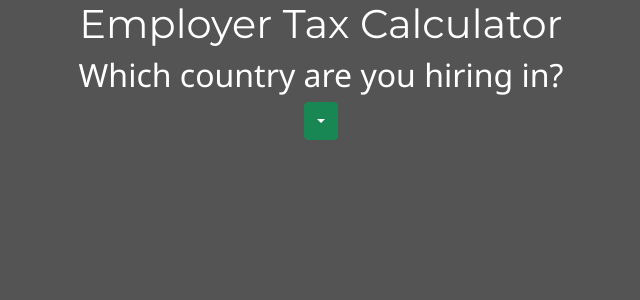
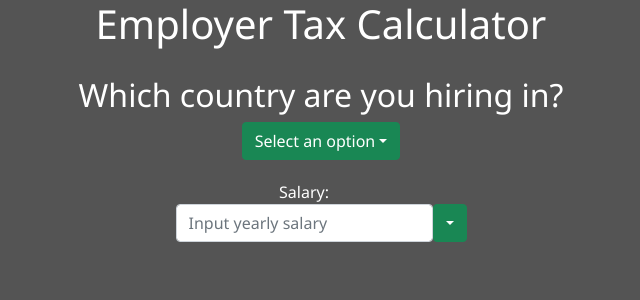
Before and after one commit to hebertomoreno/growth-eng-test-heberto, a React (Create React App) app: page / in a window 1280 px wide. Shown: the top 300 px of the page, without its empty margins (319-959 px from the left). Built offline with nearby package versions, Linux system fonts and the light colour scheme.

Commit message:
More bootstrapping

```diff
--- a/public/index.html
+++ b/public/index.html
@@ -30,6 +30,12 @@
       href="https://fonts.googleapis.com/css2?family=Lilita+One&family=Montserrat&display=swap"
       rel="stylesheet"
     />
+    <link
+      rel="stylesheet"
+      href="https://cdn.jsdelivr.net/npm/bootstrap@5.1.0/dist/css/bootstrap.min.css"
+      integrity="sha384-KyZXEAg3QhqLMpG8r+8fhAXLRk2vvoC2f3B09zVXn8CA5QIVfZOJ3BCsw2P0p/We"
+      crossorigin="anonymous"
+    />
     <title>Pilot Test</title>
   </head>
   <body>
--- a/src/App.tsx
+++ b/src/App.tsx
@@ -1,5 +1,6 @@
 import React, { useState } from "react";
 import Results from "./components/Results";
+import { Container, Row } from "react-bootstrap";
 import CountriesDropdown from "./components/CountriesDropdown";
 import SalaryInput from "./components/SalaryInput";
 import "./assets/styles/App.scss";
@@ -11,25 +12,28 @@ const makeCountryList = (taxRates: object): string[] => Object.keys(taxRates);
 
 const App = (): JSX.Element => {
   const [state, setState] = useState<appStateInterface>({
-    selectedCountry: "",
+    selectedCountry: "Select an option",
     countryTaxRate: 0,
     countryCurrency: "",
     selectedCurrency: "",
     annualSalaryBase: "",
-    annualSalaryUSD: "",
+    annualSalaryUSD: "0",
     showResult: false,
   });
 
   //TODO: Make app responsive
   //TODO: Style the whole app
 
-  const onChangeCountry = (newCountry: { value: string; label: string }) => {
-    const countryName = newCountry.value;
+  const onChangeCountry = (newCountry: string) => {
+    const countryName = newCountry;
+    const currency = taxRates[countryName].currency;
+
     setState((prevState) => ({
       ...prevState,
       selectedCountry: countryName,
       countryTaxRate: taxRates[countryName].tax_rate,
-      countryCurrency: taxRates[countryName].currency,
+      countryCurrency: currency,
+      selectedCurrency: currency,
     }));
   };
 
@@ -52,7 +56,7 @@ const App = (): JSX.Element => {
   const onChangeCurrency = (currency: any) => {
     setState((prevState) => ({
       ...prevState,
-      selectedCurrency: currency.value,
+      selectedCurrency: currency,
     }));
   };
 
@@ -65,7 +69,7 @@ const App = (): JSX.Element => {
       ).then((data) => {
         setState((prevState) => ({
           ...prevState,
-          annualSalaryUSD: data.result.toFixed(2),
+          annualSalaryUSD: data.result ? data.result.toFixed(2) : "0",
           showResult: true,
         }));
       });
@@ -77,7 +81,7 @@ const App = (): JSX.Element => {
       ).then((data) => {
         setState((prevState) => ({
           ...prevState,
-          annualSalaryBase: data.result.toFixed(2),
+          annualSalaryBase: data.result ? data.result.toFixed(2) : "0",
           showResult: true,
         }));
       });
@@ -87,13 +91,18 @@ const App = (): JSX.Element => {
   };
 
   return (
-    <div className="App">
+    <Container className="App">
+      <Row>
         <h1>Employer Tax Calculator</h1>
-      <div className="first-form">
+      </Row>
+      <Row>
         <CountriesDropdown
+          selectedCountry={state.selectedCountry as string}
           countries={makeCountryList(taxRates)}
           onSelect={onChangeCountry}
         />
+      </Row>
+      <Row>
         {state.selectedCountry !== "" && (
           <SalaryInput
             salary={
@@ -107,7 +116,8 @@ const App = (): JSX.Element => {
             handleInputSubmit={calculateResult}
           />
         )}
-      </div>
+      </Row>
+      <Row>
         {state.showResult && (
           <Results
             annualSalaryBase={state.annualSalaryBase as string}
@@ -117,7 +127,8 @@ const App = (): JSX.Element => {
             countryCurrency={state.countryCurrency as string}
           />
         )}
-    </div>
+      </Row>
+    </Container>
   );
 };
 
--- a/src/api/convertCurrency.tsx
+++ b/src/api/convertCurrency.tsx
@@ -5,6 +5,7 @@ const convertCurrency = (
   fromCurrency: string,
   toCurrency: string
 ): Promise<any> => {
+  console.log(totalAnnualSalary, fromCurrency, toCurrency);
   return axios
     .get<string>("https://api.exchangerate.host/convert", {
       params: {
--- a/src/assets/styles/App.scss
+++ b/src/assets/styles/App.scss
@@ -1,57 +1,22 @@
-@import "~bootstrap/scss/bootstrap";
+//@import "~bootstrap/scss/bootstrap";
 
 body {
   margin: 0;
-  font-family: "Segoe UI", Tahoma, Geneva, Verdana, sans-serif;
-  -webkit-font-smoothing: antialiased;
-  -moz-osx-font-smoothing: grayscale;
+  color: white;
   padding-bottom: 100px;
   background-color: #545454;
-  color: white;
+  -moz-osx-font-smoothing: grayscale;
+  -webkit-font-smoothing: antialiased;
+  font-family: "Segoe UI", Tahoma, Geneva, Verdana, sans-serif;
 }
 
-h1 {
-  font-family: "Montserrat", sans-serif;
+.row {
+  margin-bottom: 20px;
 }
 
 .App {
+  display: flex;
   text-align: center;
-  display: flex;
+  flex-direction: column;
   justify-content: center;
-  flex-direction: column;
 }
-
-.App-logo {
-  height: 40vmin;
-  pointer-events: none;
-}
-
-@media (prefers-reduced-motion: no-preference) {
-  .App-logo {
-    animation: App-logo-spin infinite 20s linear;
-  }
-}
-
-.App-header {
-  background-color: #282c34;
-  min-height: 100vh;
-  display: flex;
-  flex-direction: column;
-  align-items: center;
-  justify-content: center;
-  font-size: calc(10px + 2vmin);
-  color: white;
-}
-
-.App-link {
-  color: #61dafb;
-}
-
-@keyframes App-logo-spin {
-  from {
-    transform: rotate(0deg);
-  }
-  to {
-    transform: rotate(360deg);
-  }
-}
--- a/src/assets/styles/components/CountriesDropdown.scss
+++ b/src/assets/styles/components/CountriesDropdown.scss
@@ -1,10 +1,20 @@
 .dropdown-container {
   width: 300px;
+  color: black;
   margin: 10px auto;
-  color: black;
 }
 .main-dropdown {
   padding: 10px;
   border-radius: 4px;
-  background-color: rgb(255, 255, 255);
+  background-color: rgb(61, 61, 61);
+  border-bottom: solid 2px rgb(61, 61, 61);
+  color: white;
 }
+.Dropdown-menu {
+  background-color: white;
+  border-radius: 4px;
+  width: 95%;
+}
+.Dropdown-option {
+  padding: 5px;
+}
--- a/src/assets/styles/components/Results.scss
+++ b/src/assets/styles/components/Results.scss
@@ -2,12 +2,14 @@
   margin-top: 20px;
 
   &.container {
+    width: 90%;
     display: flex;
+    padding: 15px;
+    margin: 0 auto;
+    text-align: right;
+    border-radius: 15px;
     justify-content: center;
-    text-align: right;
     border: solid 4px black;
-    padding: 15px;
-    border-radius: 15px;
   }
 }
 .column {
--- a/src/assets/styles/components/SalaryInput.scss
+++ b/src/assets/styles/components/SalaryInput.scss
@@ -1,13 +1,13 @@
 .text-input-currency {
   width: 300px;
   display: flex;
+  margin: 0 auto;
+  align-items: center;
   justify-content: center;
-  align-items: center;
-  margin: 0 auto;
 }
 .currency-dropdown-container {
+  color: black;
   margin: 10px auto;
-  color: black;
 }
 .currency-dropdown {
   padding: 10px;
--- a/src/components/Results.tsx
+++ b/src/components/Results.tsx
@@ -1,4 +1,5 @@
 import React from "react";
+import Col from "react-bootstrap/col";
 import { ResultsProps } from "../helpers/interfaces";
 import ResultsColumn from "./ResultsColumn";
 import "../assets/styles/components/Results.scss";
@@ -26,13 +27,40 @@ const Results = (props: ResultsProps): JSX.Element => {
 
   return (
     <div className="results container">
+      <Col>
         <div className="results labels column">
           <p>Annual Salary: </p>
           <p>Local Taxes: </p>
           <p>Total Annual Cost: </p>
           <p>Approx. Monthly Payroll: </p>
         </div>
+      </Col>
       {selectedCurrency !== "USD" && (
+        <Col>
+          <ResultsColumn
+            data={[
+              currentSalaryBase.toFixed(2),
+              localTaxesBase.toFixed(2),
+              totalAnnualCostBase.toFixed(2),
+              approxMonthlyPayrollBase.toFixed(2),
+            ]}
+            currency={countryCurrency}
+          />
+        </Col>
+      )}
+      <Col>
+        <ResultsColumn
+          data={[
+            currentSalaryUSD.toFixed(2),
+            localTaxesUSD.toFixed(2),
+            totalAnnualCostUSD.toFixed(2),
+            approxMonthlyPayrollUSD.toFixed(2),
+          ]}
+          currency={"USD"}
+        />
+      </Col>
+      {selectedCurrency === "USD" && (
+        <Col>
           <ResultsColumn
             data={[
               annualSalaryBase,
@@ -42,26 +70,7 @@ const Results = (props: ResultsProps): JSX.Element => {
             ]}
             currency={countryCurrency}
           />
-      )}
-      <ResultsColumn
-        data={[
-          annualSalaryUSD,
-          localTaxesUSD.toFixed(2),
-          totalAnnualCostUSD.toFixed(2),
-          approxMonthlyPayrollUSD.toFixed(2),
-        ]}
-        currency={"USD"}
-      />
-      {selectedCurrency === "USD" && (
-        <ResultsColumn
-          data={[
-            annualSalaryBase,
-            localTaxesBase.toFixed(2),
-            totalAnnualCostBase.toFixed(2),
-            approxMonthlyPayrollBase.toFixed(2),
-          ]}
-          currency={countryCurrency}
-        />
+        </Col>
       )}
     </div>
   );
--- a/src/components/SalaryInput.tsx
+++ b/src/components/SalaryInput.tsx
@@ -1,5 +1,6 @@
 import React, { useEffect } from "react";
-import Dropdown from "react-dropdown";
+import Form from "react-bootstrap/form";
+import Dropdown from "react-bootstrap/dropdown";
 import { SalaryInputProps } from "../helpers/interfaces";
 import "../assets/styles/components/SalaryInput.scss";
 
@@ -24,27 +25,45 @@ const SalaryInput = (props: SalaryInputProps): JSX.Element => {
   }, [countryCurrency]);
 
   return (
-    <form className="salary-input" onSubmit={handleInputSubmit}>
+    <Form className="salary-input" onSubmit={handleInputSubmit}>
       <div className="text-input-currency">
-        <label>
-          Salary:
-          <input
-            type="text"
-            onChange={handleInputChange}
-            value={salary.toString()}
-          />
-        </label>
-        <Dropdown
+        <Form.Group className="mb-3" controlId="formSalary">
+          <Form.Label>
+            Salary:
+            <Form.Control
+              onChange={handleInputChange}
+              onKeyPress={(event: any) => {
+                if (!/[0-9]/.test(event.key)) {
+                  event.preventDefault();
+                }
+              }}
+              value={salary.toString()}
+              placeholder="Input yearly salary"
+            />
+          </Form.Label>
+        </Form.Group>
+        <Dropdown onSelect={onChangeCurrency}>
+          <Dropdown.Toggle variant="success" id="dropdown-basic">
+            {countryCurrency}
+          </Dropdown.Toggle>
+
+          <Dropdown.Menu>
+            {currencyOptions.map((option) => {
+              return <Dropdown.Item eventKey={option}>{option}</Dropdown.Item>;
+            })}
+          </Dropdown.Menu>
+        </Dropdown>
+        {/*<Dropdown
           className="currency-dropdown-container"
           controlClassName="currency-dropdown"
           options={currencyOptions}
           value={countryCurrency}
           onChange={onChangeCurrency}
           placeholder="Select an option"
-        />
+        />*/}
       </div>
       {/*<input type="submit" value="Calculate" />*/}
-    </form>
+    </Form>
   );
 };
 
--- a/src/helpers/interfaces.tsx
+++ b/src/helpers/interfaces.tsx
@@ -9,6 +9,7 @@ export interface appStateInterface {
 }
 
 export interface CountriesDropdownProps {
+  selectedCountry: string;
   countries: string[];
   onSelect?: any;
 }
```
Also changed, not shown: package.json (+6 -1 lines), 1 other file (tests, documents, lock files or other folders). Lines whose indentation alone changed are shown as unchanged.
